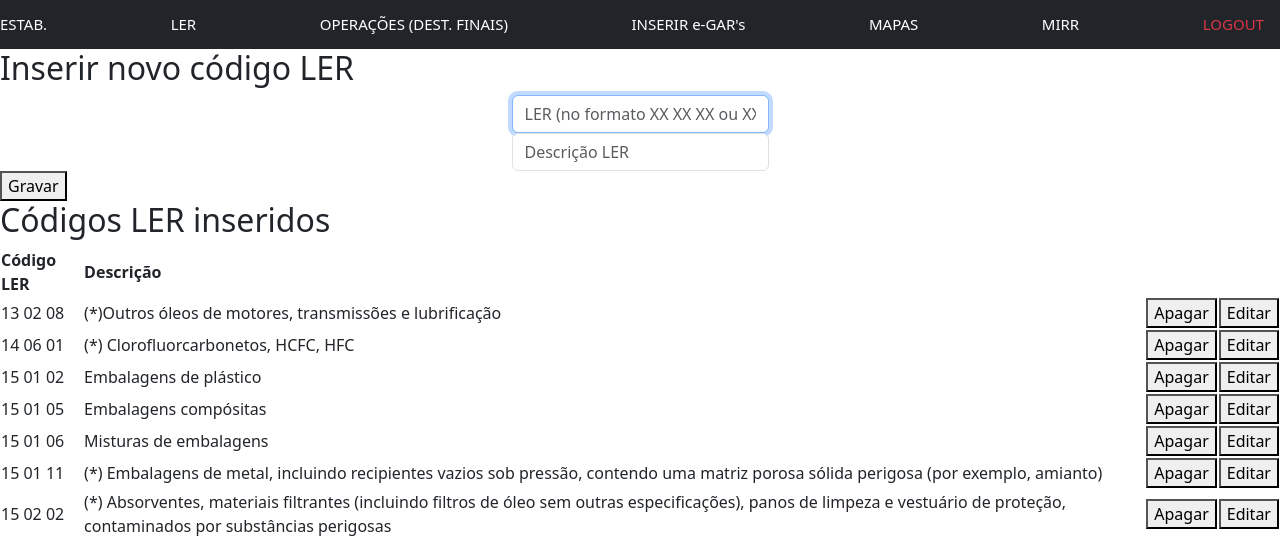
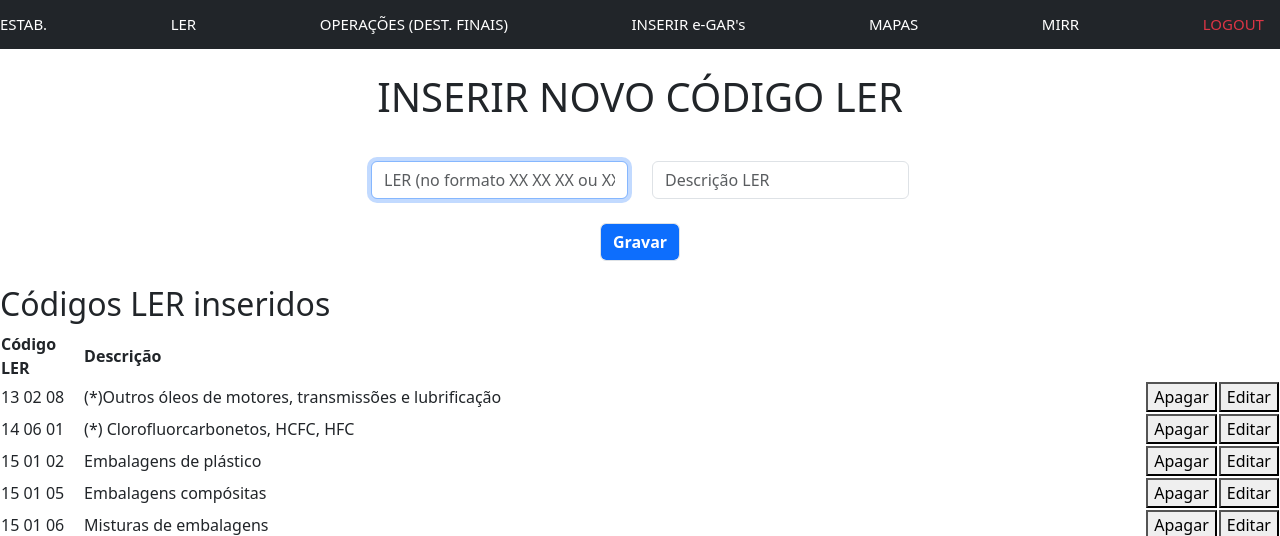
Before and after one commit to VascoNog/projprog, a Flask app: page /codler_description in a window 1280 px wide. Shown: the top 536 px of the page. Run offline with Flask 3, Linux system fonts and the light colour scheme; a user stored in the database is signed in; some libraries are stand-ins or nearby versions.

```diff
--- a/app.py
+++ b/app.py
@@ -671,7 +671,7 @@ def establishments():
                 VALUES(?,?,?)", apa_code,nome_estab,nome_estab_curto)
 
         # Show all establishments
-        all_estab = db.execute("SELECT apa_code,contract_full,contract_short \
+        all_estab = db.execute("SELECT id,apa_code,contract_full,contract_short \
             FROM apa_code_contract ORDER BY apa_code DESC")
 
         return render_template("establishments.html", all_estab=all_estab)
--- a/templates/codler_description.html
+++ b/templates/codler_description.html
@@ -5,15 +5,21 @@ LER
 {% endblock %}
 
 {% block main %}
-<h2>Inserir novo código LER</h2>
+<br>
+<p class="display-6 text-center"> INSERIR NOVO CÓDIGO LER</p>
+<br>
 <form action="/codler_description" method="post">
-    <div>
-        <input autocomplete="off" autofocus class="form-control mx-auto w-auto" name="codLER" placeholder="LER (no formato XX XX XX ou XXXXXX)" type="text">
+    <div class="row justify-content-center">
+        <div class="col-auto">
+            <input autocomplete="off" autofocus class="form-control mx-auto w-auto" name="codLER" placeholder="LER (no formato XX XX XX ou XXXXXX)" type="text">
+        </div>
+        <div class="col-auto">
+            <input autocomplete="off" class="form-control mx-auto w-auto" name="description" placeholder="Descrição LER" type="text">
+        </div>
     </div>
-    <div>
-        <input autocomplete="off" autofocus class="form-control mx-auto w-auto" name="description" placeholder="Descrição LER" type="text">
-    </div>
-    <button type="submit">Gravar</button>
+    <br>
+    <button class="form-control text-white fw-bold mx-auto w-auto bg-primary" type="submit">Gravar</button>
+    <br>
 </form>
 
 <h2>Códigos LER inseridos</h2>
--- a/templates/establishments.html
+++ b/templates/establishments.html
@@ -9,13 +9,13 @@ Estabelecimentos
 <p class="display-6 text-center"> INSERIR ESTABELECIMENTO APA</p>
 <br>
 <form action="/establishments" method="post">
-    <div class="row">
+    <div class="row justify-content-center">
         <div class="form-control mx-auto w-auto ">
             <input autocomplete="off" autofocus class="form-control text-center mx-auto w-auto" name="apa_code" placeholder="Código APA"
                 type="text">
         </div>
         <div class="form-control mx-auto w-auto ">
-            <input autocomplete="off" class="form-control text-center mx-auto w-auto" name="nome_estab"
+            <input autocomplete="off" class="form-control w-3x" name="nome_estab"
                 placeholder="Designação completa" type="text">
         </div>
         <div class="form-control mx-auto w-auto ">
```
Also changed, not shown: database.db, 11 other files.
